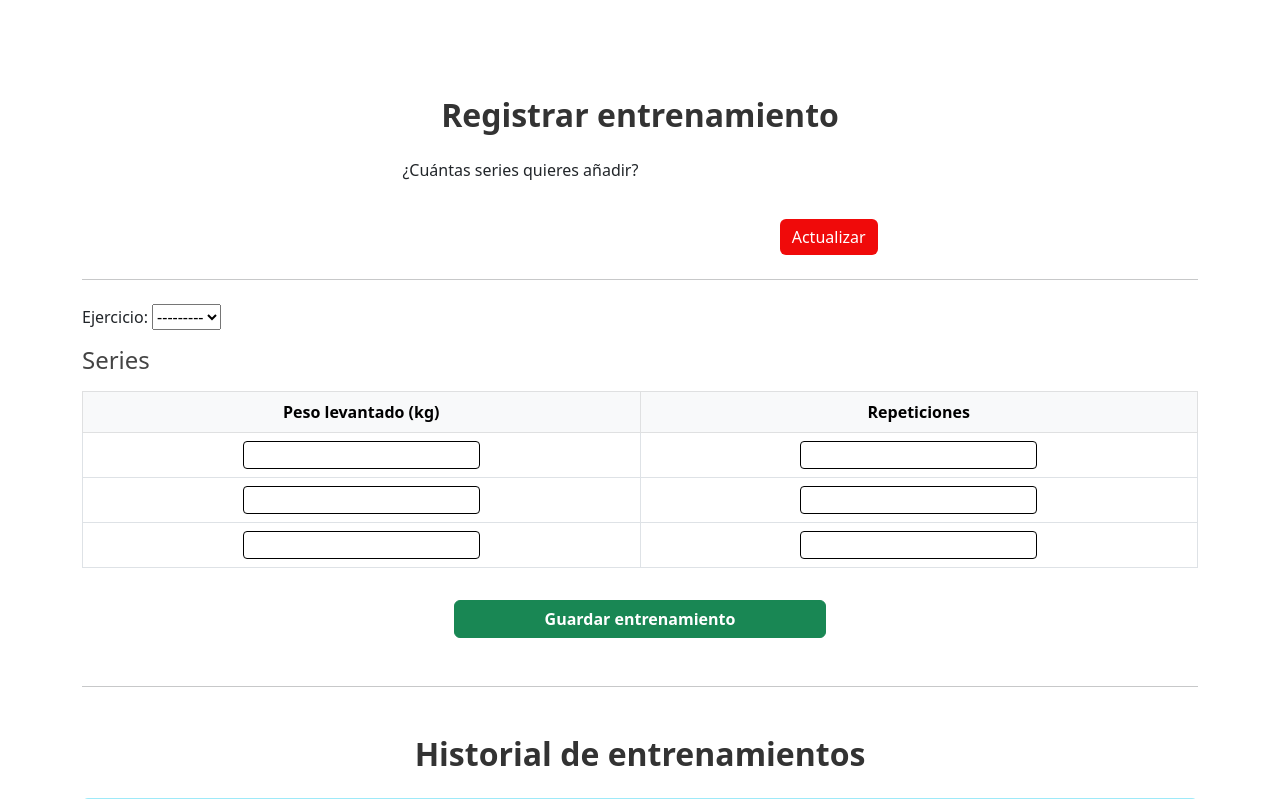
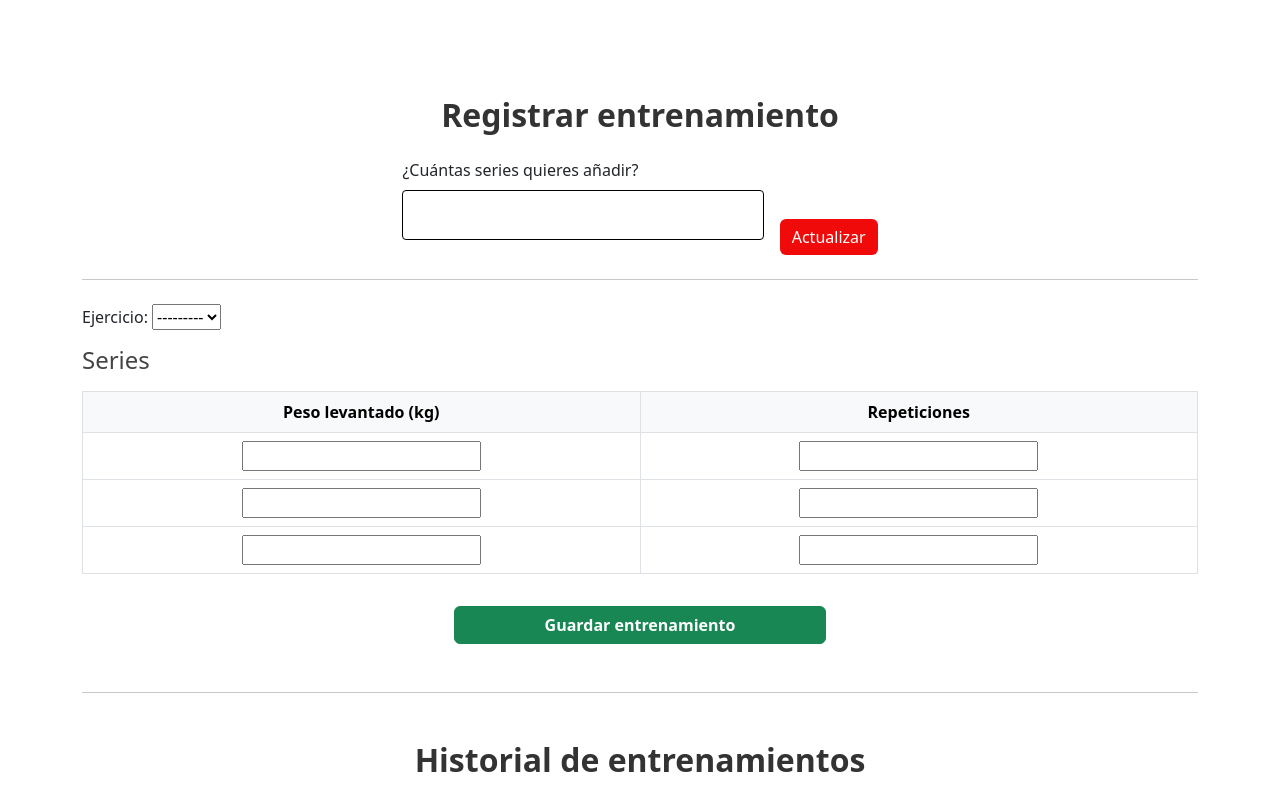
Before and after one commit to jordiruiz21/ProyectoDjango, a Django app: page /entrenamientos/progreso/ in a window 1280 px wide. Shown: the part 80-879 px from the top of the page. Run offline with Django 4.2, Linux system fonts and the light colour scheme; the visitor is signed in with stand-in values (Sample User, id 1); data that the repository does not hold is empty.

Commit message:
cambios esteticos varios 2

```diff
--- a/proyectoDjango/entrenamientos/views.py
+++ b/proyectoDjango/entrenamientos/views.py
@@ -7,7 +7,8 @@ import json
 from collections import defaultdict
 from statistics import mean
 from django.contrib.admin.views.decorators import staff_member_required
-
+from django.shortcuts import render
+from .models import Entrenamiento
 
 
 
@@ -36,7 +37,7 @@ def registrar_entrenamiento(request):
         entrenamiento_form = EntrenamientoForm()
         formset = SerieFormSetCustom(queryset=Serie.objects.none())
 
-    historial = Entrenamiento.objects.filter(usuario=request.user).order_by('-fecha')
+    historial = Entrenamiento.objects.filter(usuario=request.user).order_by('-fecha')[:10]
 
     return render(request, 'entrenamientos/registrar_entrenamiento.html', {
         'entrenamiento_form': entrenamiento_form,
@@ -45,13 +46,7 @@ def registrar_entrenamiento(request):
         'num_series': num_series
     })
 
-from collections import defaultdict
-from statistics import mean
 
-from collections import defaultdict
-from statistics import mean
-from django.shortcuts import render
-from .models import Entrenamiento
 
 def estadisticas(request):
     entrenamientos = Entrenamiento.objects.filter(
--- a/proyectoDjango/static/css/styles.css
+++ b/proyectoDjango/static/css/styles.css
@@ -21,6 +21,12 @@
 .nav-link:hover {
   color: #f00a0a;
 }
+.navbar-collapse.show {
+  background-color: rgba(0, 0, 0, 0.9); /* Negro con algo de transparencia */
+  padding: 1rem;
+  border-radius: 0.5rem;
+}
+
 .btn-cta {
   border-color: #f00a0a;
   color: #fff;
--- a/proyectoDjango/templates/common/contacto.html
+++ b/proyectoDjango/templates/common/contacto.html
@@ -9,9 +9,9 @@
     input,
     textarea,
     select {
-        border: 1px solid black ;
-        border-radius: 4px ;
-        box-shadow: none ;
+        border: 1px solid black !important;
+        border-radius: 4px !important;
+        box-shadow: none !important;
     }
 
     label[for="id_email"] {
--- a/proyectoDjango/templates/common/header.html
+++ b/proyectoDjango/templates/common/header.html
@@ -5,6 +5,7 @@
   <meta charset="UTF-8">
   <meta name="viewport" content="width=device-width, initial-scale=1">
   <title>FitCore Gym</title>
+  <link rel="icon" type="image/x-icon" href="{% static 'img/favicon.png' %}">
   <link href="https://cdn.jsdelivr.net/npm/bootstrap@5.3.0/dist/css/bootstrap.min.css" rel="stylesheet">
   <link rel="stylesheet" href="{% static 'css/styles.css' %}">
 
--- a/proyectoDjango/templates/common/header2.html
+++ b/proyectoDjango/templates/common/header2.html
@@ -5,6 +5,7 @@
   <meta charset="UTF-8">
   <meta name="viewport" content="width=device-width, initial-scale=1">
   <title>FitCore Gym</title>
+  <link rel="icon" type="image/x-icon" href="{% static 'img/favicon.png' %}">
   <link href="https://cdn.jsdelivr.net/npm/bootstrap@5.3.0/dist/css/bootstrap.min.css" rel="stylesheet">
   <link rel="stylesheet" href="{% static 'css/styles.css' %}">
 
--- a/proyectoDjango/templates/common/staff/staff_header.html
+++ b/proyectoDjango/templates/common/staff/staff_header.html
@@ -5,6 +5,7 @@
   <meta charset="UTF-8">
   <meta name="viewport" content="width=device-width, initial-scale=1">
   <title>FitCore Gym</title>
+  <link rel="icon" type="image/x-icon" href="{% static 'img/favicon.png' %}">
   <link href="https://cdn.jsdelivr.net/npm/bootstrap@5.3.0/dist/css/bootstrap.min.css" rel="stylesheet">
   <style>
    .menu-transparente {
@@ -80,7 +81,7 @@
       <div class="collapse navbar-collapse justify-content-end" id="navbarNav">
         <ul class="navbar-nav mb-2 mb-lg-0">
           <li class="nav-item"><a class="nav-link" href="{% url 'landing' %}">Inicio</a></li>
-          <li class="nav-item"><a class="nav-link" href="{% url 'pagina_cuerpo' %}">Panel de control</a></li>
+          <li class="nav-item"><a class="nav-link" href="{% url 'panel_administracion' %}">Panel de control</a></li>
 
         </ul>
       {% if request.user.is_authenticated %}
--- a/proyectoDjango/templates/entrenamientos/registrar_entrenamiento.html
+++ b/proyectoDjango/templates/entrenamientos/registrar_entrenamiento.html
@@ -1,7 +1,7 @@
 {% extends 'common/header2.html' %}
 {% block content %}
 <style>
-  input
+  .input-entrenos
    {
         border: 1px solid black ;
         border-radius: 4px ;
@@ -15,7 +15,7 @@
   <form method="get" class="row g-3 align-items-end justify-content-center form-series">
     <div class="col-12 col-md-4">
       <label for="num_series" class="form-label">¿Cuántas series quieres añadir?</label>
-      <input type="number" class="form-control" name="num_series" id="num_series" min="1" value="{{ num_series }}">
+      <input type="number" class="form-control input-entrenos" name="num_series" id="num_series" min="1" value="{{ num_series }}">
     </div>
     <div class="col-12 col-md-auto">
       <button type="submit" class="btn btn-primary mt-2 mt-md-0">Actualizar</button>
```
Also changed, not shown: proyectoDjango/static/js/cuerpo_interactivo.js (+4 -3 lines), proyectoDjango/static/img/favicon.png (added), 1 other file.
